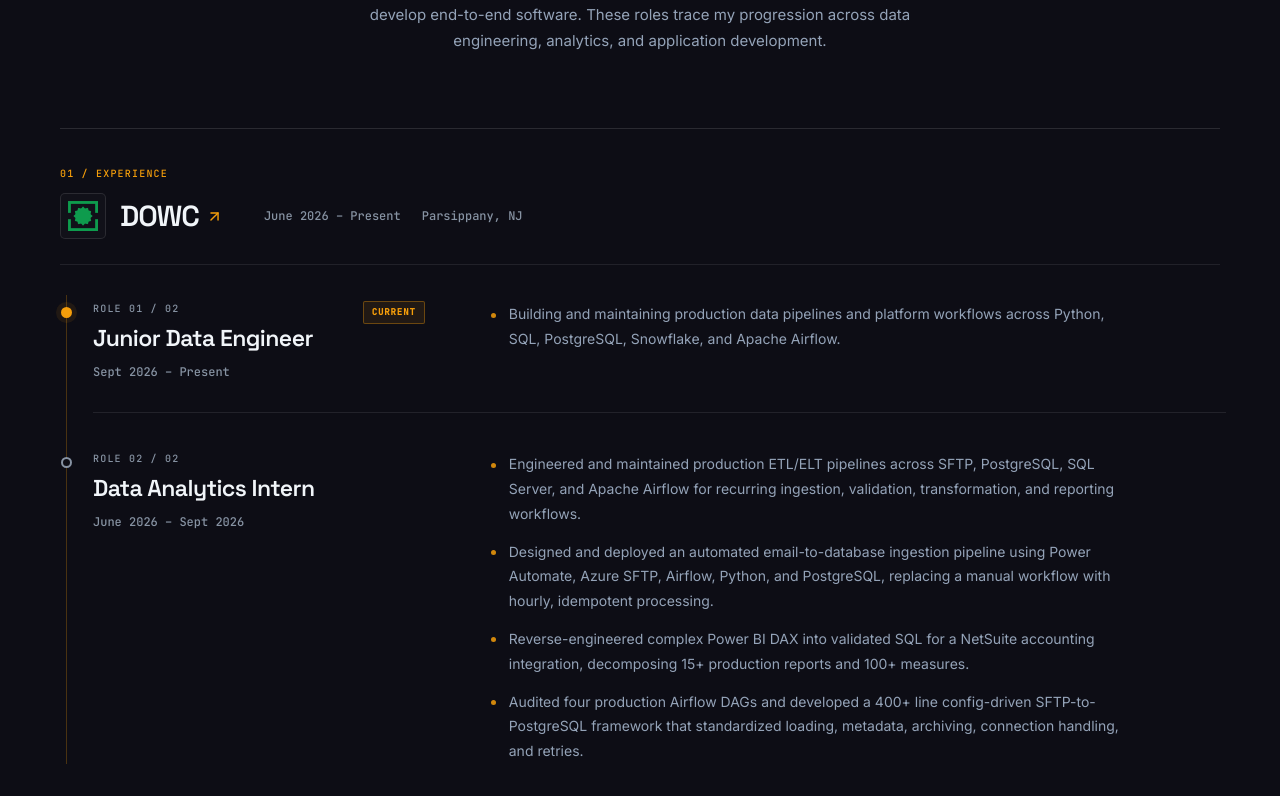
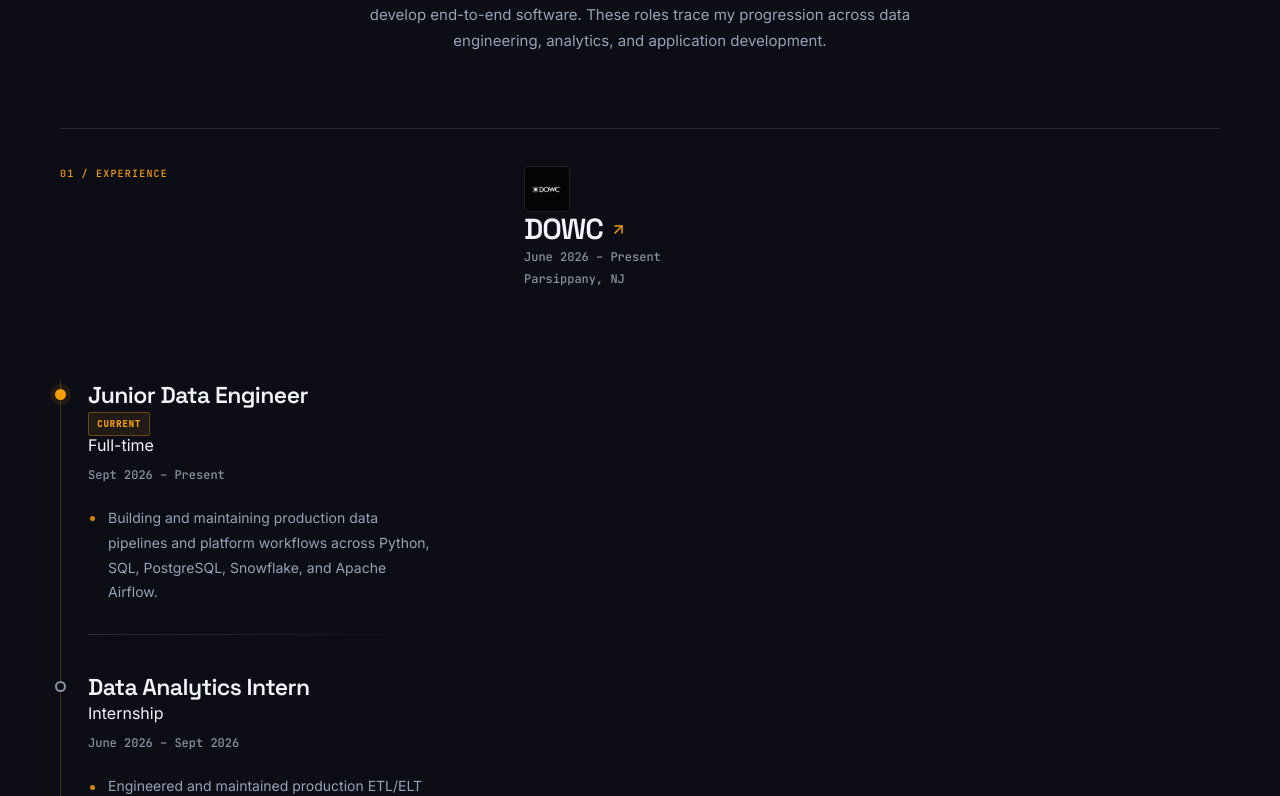
Before and after one commit to pvparekh/portfolio, a React (Vite) app: page / in a window 1280 px wide. Shown: the part 1904-2700 px from the top of the page. Built offline with nearby package versions, Linux system fonts and the light colour scheme.

Commit message:
feat(experience): company-led nested career timeline with inline active indicator and supplied logo

```diff
--- a/src/App.tsx
+++ b/src/App.tsx
@@ -823,50 +823,71 @@
         <div className="renaissance-company-list">
           {EXPERIENCE.map((exp, companyIndex) => (
             <FadeInSection key={exp.company} delay={companyIndex * 0.06}>
-              <article className={`renaissance-company ${exp.roles.length > 1 ? 'renaissance-company--progression' : ''}`}>
-                <div className="renaissance-company-identity">
-                  <p className="renaissance-index">0{companyIndex + 1} / EXPERIENCE</p>
-                  <div className="renaissance-company-heading">
+              <article className="renaissance-company" aria-label={exp.company}>
+                <p className="renaissance-index">{String(companyIndex + 1).padStart(2, '0')} / EXPERIENCE</p>
+
+                <header className="renaissance-company-header">
                   {exp.logo && (
-                      <span className="renaissance-company-logo" style={{ background: exp.logoBg ?? 'var(--bg-2)' }}>
-                        <img src={exp.logo} alt={`${exp.company} logo`}
-                          style={exp.logoScale ? { transform: `scale(${exp.logoScale})` } : undefined} />
+                    <span
+                      className={`renaissance-company-logo ${exp.company === 'DOWC' ? 'is-dowc' : ''}`}
+                      style={{ background: exp.company === 'DOWC' ? '#050508' : (exp.logoBg ?? 'var(--bg-2)') }}
+                    >
+                      <img
+                        src={exp.company === 'DOWC' ? '/dowc-logo-supplied.png' : exp.logo}
+                        alt=""
+                        loading="lazy"
+                        style={exp.logoScale ? { transform: `scale(${exp.logoScale})` } : undefined}
+                      />
                     </span>
                   )}
+                  <div className="renaissance-company-details">
                     {exp.companyUrl ? (
-                      <a className="renaissance-company-name" href={exp.companyUrl}
-                        target="_blank" rel="noreferrer">
+                      <a className="renaissance-company-name" href={exp.companyUrl} target="_blank" rel="noreferrer">
                         {exp.company}<ArrowUpRight size={17} aria-hidden="true" />
                       </a>
                     ) : (
                       <h3 className="renaissance-company-name">{exp.company}</h3>
                     )}
+                    <p className="renaissance-company-meta">{exp.companyPeriod}</p>
+                    {exp.location && exp.location !== 'Contract' && (
+                      <p className="renaissance-company-meta">{exp.location}</p>
+                    )}
                   </div>
-                  <p className="renaissance-company-meta">{exp.companyPeriod}</p>
-                  {exp.location && <p className="renaissance-company-meta">{exp.location}</p>}
+                </header>
+
+                <div
+                  className={`renaissance-roles ${exp.roles.length > 1 ? 'renaissance-roles--nested' : 'renaissance-roles--single'}`}
+                  aria-label={`${exp.company} roles`}
+                >
+                  {exp.roles.map((role) => {
+                    const employmentType = role.role === 'Junior Data Engineer'
+                      ? 'Full-time'
+                      : role.role.includes('Intern')
+                        ? 'Internship'
+                        : exp.location === 'Contract'
+                          ? 'Contract'
+                          : null;
+                    return (
+                      <div className={`renaissance-role ${role.current ? 'is-current' : ''}`} key={`${exp.company}-${role.role}`}>
+                        <div className="renaissance-role-title-row">
+                          <h4 className="renaissance-role-title">{role.role}</h4>
+                          {role.current && (
+                            <span className="renaissance-current-marker">
+                              <span className="renaissance-current-beacon" aria-hidden="true" />
+                              CURRENT
+                            </span>
+                          )}
                         </div>
-
-                <div className="renaissance-roles" aria-label={`${exp.company} positions`}>
-                  {exp.roles.map((role, roleIndex) => (
-                    <div className={`renaissance-role ${role.current ? 'is-current' : ''}`}
-                      key={`${exp.company}-${role.role}`}>
-                      <div className="renaissance-role-head">
-                        <div>
-                          <p className="renaissance-role-index">
-                            {exp.roles.length > 1 ? `ROLE 0${roleIndex + 1} / 0${exp.roles.length}` : 'POSITION'}
-                          </p>
-                          <h3 className="renaissance-role-title">{role.role}</h3>
+                        {employmentType && <p className="renaissance-role-type">{employmentType}</p>}
                         <p className="renaissance-role-period">{role.period}</p>
-                        </div>
-                        {role.current && <span className="renaissance-current-marker">CURRENT</span>}
-                      </div>
                         {role.bullets && (
                           <ul className="renaissance-role-bullets">
                             {role.bullets.map((bullet) => <li key={bullet}>{bullet}</li>)}
                           </ul>
                         )}
                       </div>
-                  ))}
+                    );
+                  })}
                 </div>
               </article>
             </FadeInSection>
```
Lines whose indentation alone changed are shown as unchanged.
